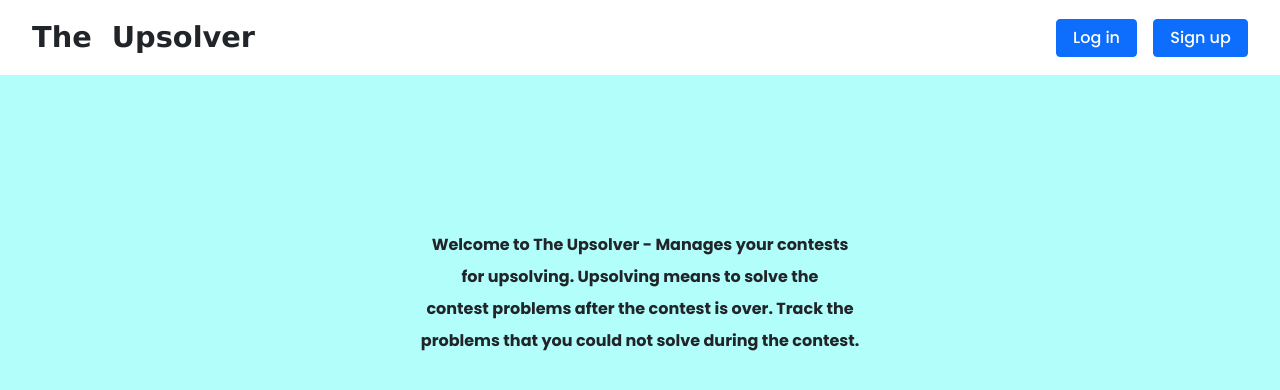
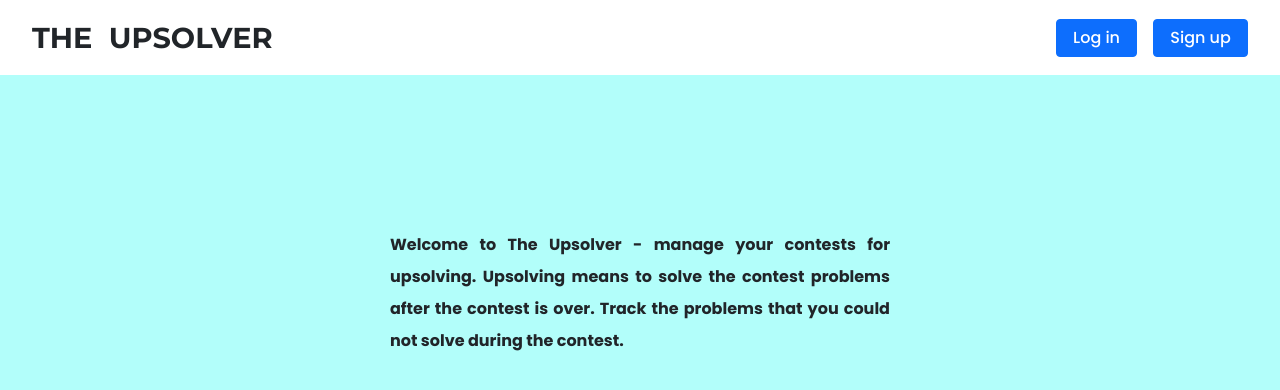
Before and after one commit to shubham-skr/TheUpsolver, a React (Create React App) app: page / in a window 1280 px wide. Shown: the top 390 px of the page. Built offline with nearby package versions, Linux system fonts and the light colour scheme.

Commit message:
initial commit

```diff
--- a/public/index.html
+++ b/public/index.html
@@ -29,9 +29,10 @@
       href="https://cdn.jsdelivr.net/npm/bootstrap@5.1.0/dist/css/bootstrap.min.css"
     />
 
+    <link rel="preconnect" href="https://fonts.googleapis.com" />
     <link rel="preconnect" href="https://fonts.gstatic.com" crossorigin />
     <link
-      href="https://fonts.googleapis.com/css2?family=Poppins:wght@500;600;700&display=swap"
+      href="https://fonts.googleapis.com/css2?family=Montserrat:wght@700&family=Poppins:wght@500;600;700&display=swap"
       rel="stylesheet"
     />
 
--- a/src/layout/Header.js
+++ b/src/layout/Header.js
@@ -15,7 +15,7 @@ const Wrapper = styled.header`
 
   @media only screen and (max-width: 500px) {
     flex-direction: column;
-    row-gap: 1.5em;
+    row-gap: 1em;
   }
 
 `;
@@ -23,7 +23,8 @@ const Wrapper = styled.header`
 const Title = styled.div`
   font-size: 1.8em;
   font-weight: 700;
-  font-family: Verdana, Geneva, Tahoma, sans-serif;
+  font-family: Montserrat, sans-serif;
+  text-transform: uppercase;
 `;
 
 const HeaderBtn = styled.div`
--- a/src/pages/Home.js
+++ b/src/pages/Home.js
@@ -4,19 +4,26 @@ import styled from 'styled-components';
 const Wrapper = styled.div``;
 const Introduction = styled.p`
   font-weight: 700;
-  text-align: center;
+  text-align: justify;
   margin-top: 10%;
   line-height: 2em;
+  width: 500px;
+  margin-left: auto;
+  margin-right: auto;
+
+  @media only screen and (max-width: 650px) {
+    width: 90%;
+    margin-top: 20%;
+  }
 `;
 
 const Home = () => {
   return (
     <Wrapper>
       <Introduction>
-        Welcome to The Upsolver - Manages your contests <br />
-        for upsolving. Upsolving means to solve the <br />
-        contest problems after the contest is over. Track the<br />
-        problems that you could not solve during the contest.
+        Welcome to The Upsolver - manage your contests for upsolving. Upsolving means to solve the
+        contest problems after the contest is over. Track the problems that you
+        could not solve during the contest.
       </Introduction>
     </Wrapper>
   );
```
